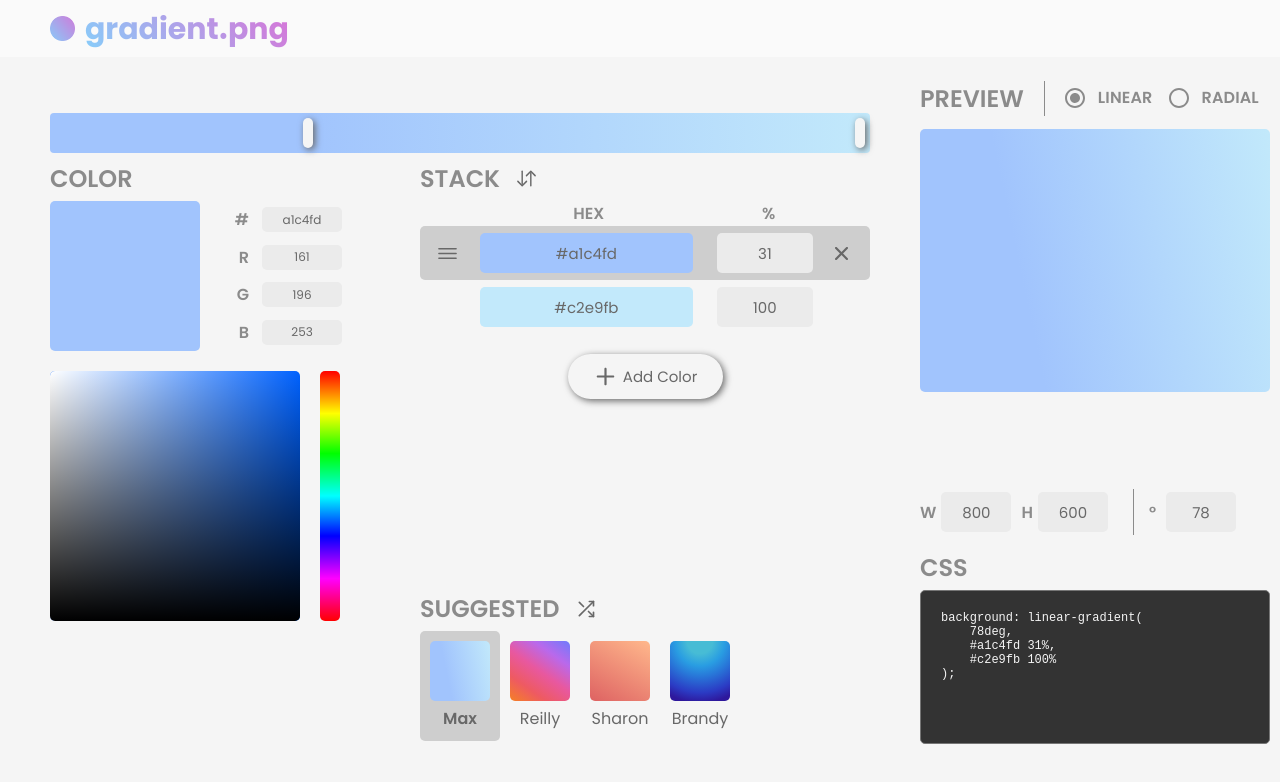
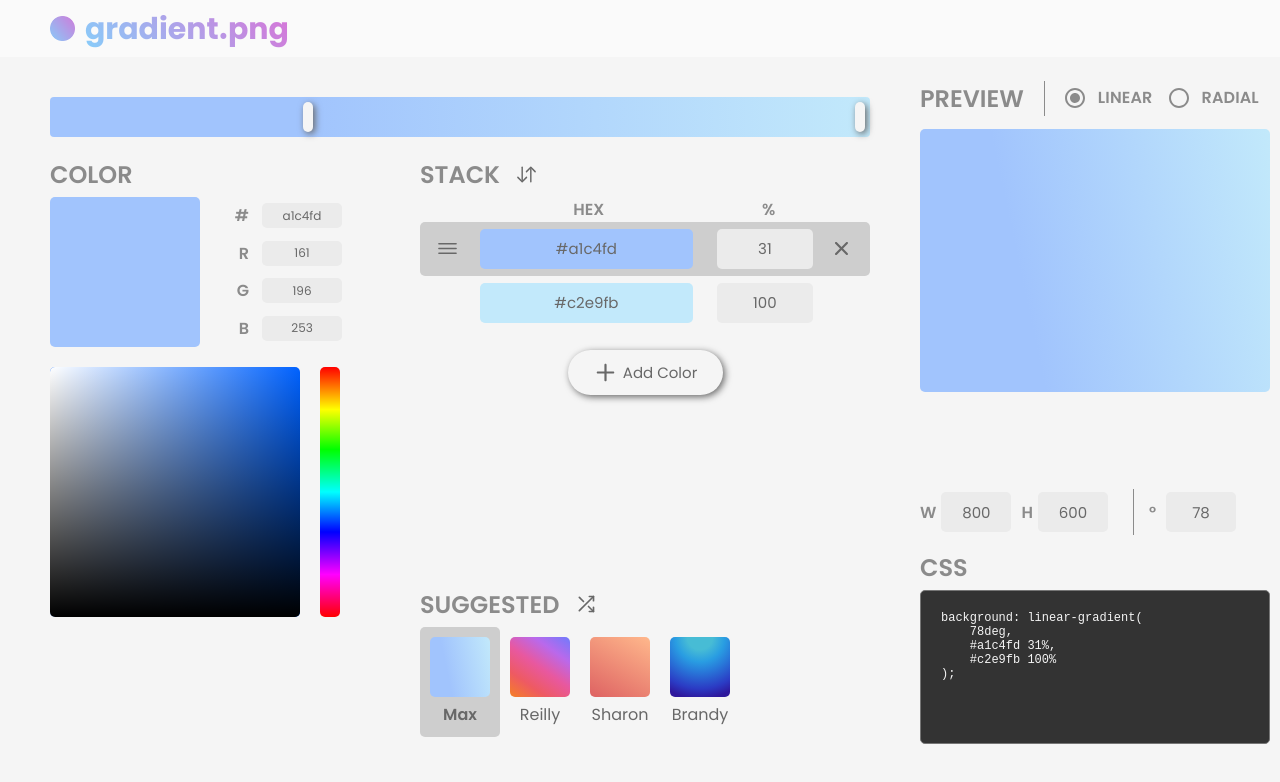
Before and after one commit to karenying/gradient.png, a React (Create React App) app: page / in a window 1280 px wide. Shown: the top 782 px of the page. Built offline with nearby package versions, Linux system fonts and the light colour scheme.

Commit message:
Fix spacing

```diff
--- a/src/Components/StopBar/StopBar.js
+++ b/src/Components/StopBar/StopBar.js
@@ -11,7 +11,6 @@ function StopBar(props) {
     const StopBarSlider = withStyles({
         root: {
             color: 'gray',
-            marginTop: 20,
             borderRadius: 4,
             width: 800,
         },
--- a/src/Styles/StopBar/StopBar.css
+++ b/src/Styles/StopBar/StopBar.css
@@ -1,3 +1,5 @@
 .stopbar-container {
-    margin-bottom: 20px;
+    margin-bottom: 30px;
+    display: flex;
+    align-items: flex-start;
 }
```
